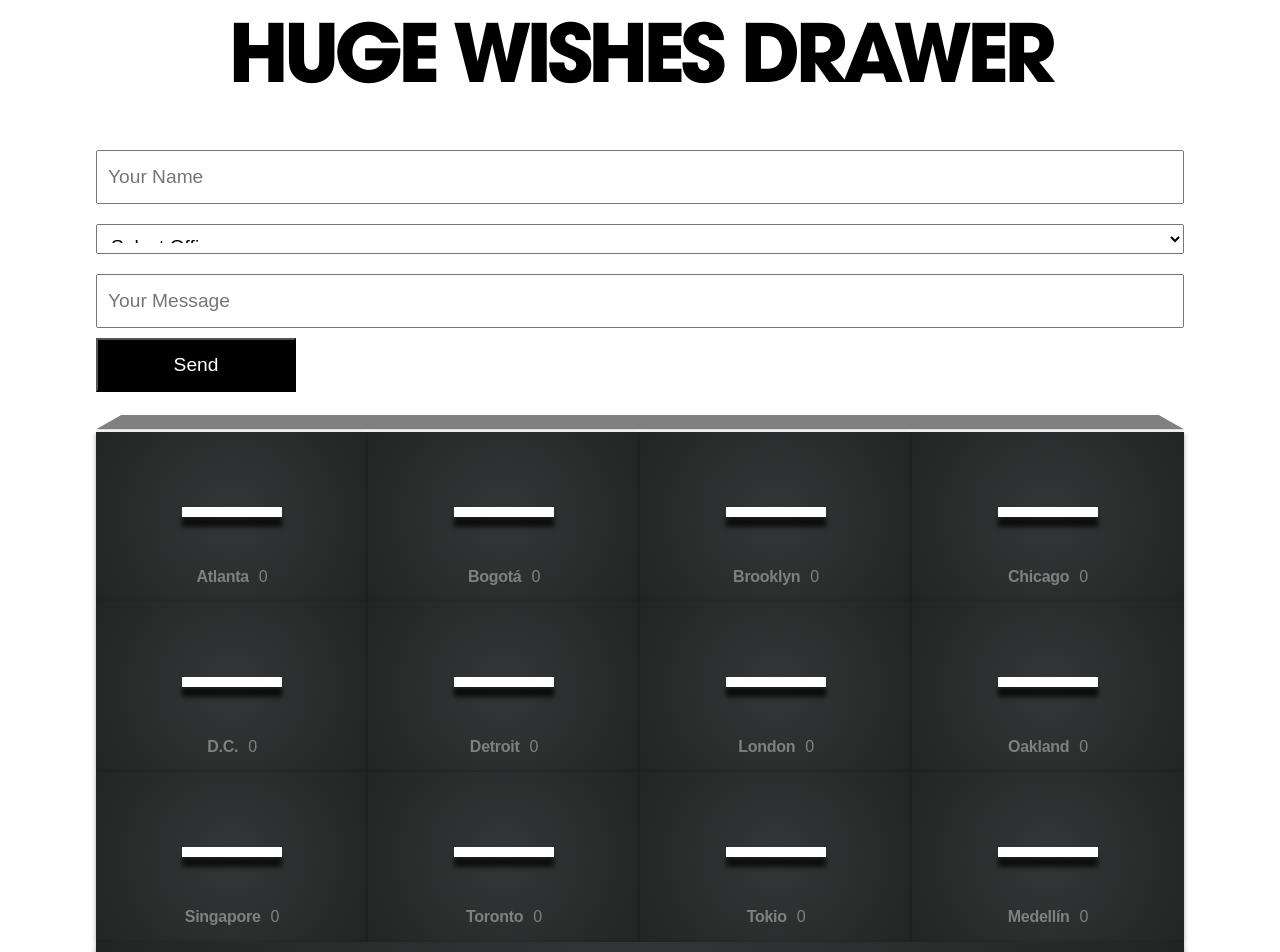
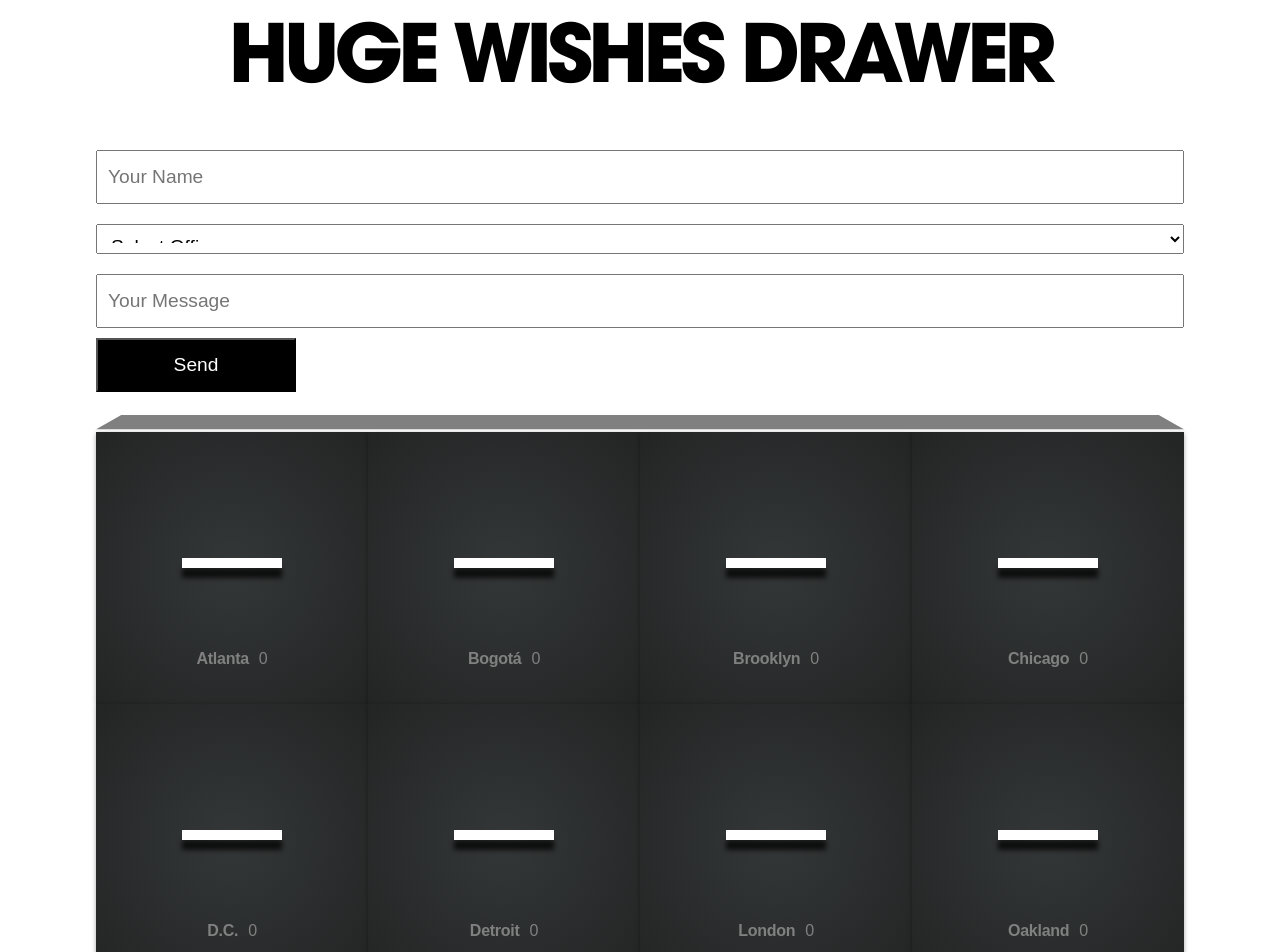
Before and after one commit to gara501/christmas2019, a React (Create React App) app in the folder christmas2019/: page / in a window 1280 px wide. Shown: the top 952 px of the page. Built offline with nearby package versions, Linux system fonts and the light colour scheme.

Commit message:
Cube animation on drawer

```diff
--- a/christmas2019/src/components/DrawerBox.js
+++ b/christmas2019/src/components/DrawerBox.js
@@ -1,10 +1,33 @@
-import React from 'react';
+import React, { useState } from "react";
 
-const DrawerBox = ({drawerBox}) => (
-  <div className={'grid-box drawer-box ' + drawerBox.id }>
-    <div className="drawer-handle">
+const DrawerBox = ({ drawerBox, setIsShowingMessages, row, col, isLast }) => {
+  const [isActive, setIsActive] = useState(false);
 
-    </div>
+  const onClick = () => {
+    setIsActive(!isActive);
+    setIsShowingMessages(!isActive);
+  };
+
+  const activeClass = isActive ? " grid-box-active" : "";
+  const style = isLast
+    ? {
+        top: "75%",
+        left: 0,
+        width: "100%"
+      }
+    : {
+        top: `${(row % 4) * 25}%`,
+        left: `${(col % 4) * 25}%`
+      };
+
+  return (
+    <div
+      className={"grid-box drawer-box cube " + drawerBox.id + activeClass}
+      style={style}
+      onClick={onClick}
+    >
+      <div className="cube-face cube-face-front">
+        <div className="drawer-handle"></div>
         <div className="drawer-content">
           <div className="drawer-sticker">
             <h4 className="drawer-title">{drawerBox.office}</h4>
@@ -12,6 +35,17 @@ const DrawerBox = ({drawerBox}) => (
           </div>
         </div>
       </div>
+      <div className="cube-face cube-face-back"></div>
+      <div className="cube-face cube-face-right"></div>
+      <div className="cube-face cube-face-left"></div>
+      <div className="cube-face cube-face-top"></div>
+      <div className="cube-face cube-face-bottom">
+        <div style={{position: 'absolute', width: 50, height: 25, background: 'red', transform: 'rotate(10deg)', left: '10%', top: '10%'}}></div>
+        <div style={{position: 'absolute', width: 50, height: 25, background: 'blue', transform: 'rotate(40deg)', left: '38%', top: '47%'}}></div>
+        <div style={{position: 'absolute', width: 50, height: 25, background: 'green', transform: 'rotate(70deg)', left: '78%', top: '85%'}}></div>
+      </div>
+    </div>
   );
+};
 
 export default DrawerBox;
--- a/christmas2019/src/components/Grid.js
+++ b/christmas2019/src/components/Grid.js
@@ -1,17 +1,70 @@
-import React  from 'react';
-import DrawerBox from './DrawerBox';
+import React, { useState, useEffect } from "react";
+import DrawerBox from "./DrawerBox";
 
-const Grid = ({wishes}) => {
+const getWishesBoxes = ({ wishes, setIsShowingMessages }) => {
+  const wishesBoxes = [];
+
+  for (let row = 0; row < 4; row++) {
+    for (let col = 0; col < 4; col++) {
+      const flatIndex = col + row * 4;
+      let isLast = false;
+
+      console.log(flatIndex);
+
+      if (flatIndex >= wishes.length) {
+        break;
+      } else if (flatIndex + 1 === wishes.length) {
+        isLast = true;
+      }
+
+      const drawerBox = wishes[flatIndex];
+
+      wishesBoxes.push(
+        <DrawerBox
+          key={drawerBox.id}
+          drawerBox={drawerBox}
+          setIsShowingMessages={setIsShowingMessages}
+          row={row}
+          col={col}
+          isLast={isLast}
+        />
+      );
+    }
+  }
+  return wishesBoxes;
+};
+
+const Grid = ({ wishes }) => {
+  console.log(wishes);
+  const [isShowingMessages, setIsShowingMessages] = useState(false);
+  const [showCubeAnimation, setShowCubeAnimaton] = useState(false);
+
+  let gridClasses = 'grid';
+
+  if (isShowingMessages) {
+    gridClasses += ' grid-showing-messages';
+  }
+
+  if (showCubeAnimation) {
+    gridClasses += ' grid-show-cube-animation';
+  }
+
+  useEffect(() => {
+    if (isShowingMessages) {
+      setTimeout(() => {
+        setShowCubeAnimaton(true);
+      }, 1200)
+    }
+  }, [isShowingMessages]);
+
   return (
-    <div className="grid">
+    <div className={gridClasses}>
       <div className="grid-header"></div>
       <div className="wrapper">
-        { wishes.map( drawerBox => (
-          <DrawerBox key={drawerBox.id} drawerBox={drawerBox} />
-        ))}
+        {getWishesBoxes({ wishes, setIsShowingMessages })}
       </div>
-  </div>
-  )
+    </div>
+  );
 };
 
 export default Grid;
--- /dev/null
+++ b/christmas2019/src/cube.css
@@ -0,0 +1,60 @@
+.cube {
+  position: relative;
+  transform-style: preserve-3d;
+  /* transform: translateZ(-21.125vw); */
+  /* will-change: all; */
+}
+
+.cube-face {
+  display: none;
+  width: 100%;
+  height: 100%;
+  position: absolute;
+  /* transition: all 1s; */
+}
+
+.cube-face-front {
+  background-image:radial-gradient(circle, var(--huge-grey-dark2), var(--huge-grey-dark));
+  display: block;
+}
+
+.grid-show-cube-animation .cube-face {
+  display: block;
+  box-shadow: black inset 0 0 0 2px;
+}
+
+.grid-box-active.cube {
+  animation: open 1.5s ease-in-out;
+  animation-delay: 1.2s;
+  animation-fill-mode: forwards;
+}
+
+.grid-show-cube-animation .cube-face-front {
+  transform: rotateY(0deg) translateZ(21.125vw);
+}
+.grid-show-cube-animation .cube-face-right {
+  transform: rotateY(90deg) translateZ(21.125vw);
+}
+.grid-show-cube-animation .cube-face-back {
+  transform: rotateY(180deg) translateZ(21.125vw);
+}
+.grid-show-cube-animation .cube-face-left {
+  transform: rotateY(-90deg) translateZ(21.125vw);
+}
+.grid-show-cube-animation .cube-face-top {
+  transform: rotateX(90deg) translateZ(21.125vw);
+}
+.grid-show-cube-animation .cube-face-bottom {
+  transform: rotateX(-90deg) translateZ(21.125vw);
+}
+
+@keyframes open {
+  0% {
+    transform: scale(0.79);
+  }
+
+  100% {
+    transform: rotateY(0deg) rotateX(-90deg) scale(1);
+    /* transform: rotateY(0deg) rotateX(-90deg) scale3d(1.2, 1.2, 1.2); */
+  }
+}
--- a/christmas2019/src/grid.css
+++ b/christmas2019/src/grid.css
@@ -4,6 +4,20 @@
   margin: 0;
   padding: 0;
   font-size: .9rem;
+}
+
+.grid-showing-messages .grid-box, .grid-showing-messages .grid-header {
+  opacity: 0;
+}
+
+.grid-showing-messages .wrapper {
+  background: transparent;
+  display: block;
+  perspective: 100vw;
+}
+
+.grid-showing-messages .grid-box-active {
+  opacity: 1;
 }
 
 .grid-header {
@@ -56,22 +70,25 @@
 
 .wrapper {
   background: var(--huge-black);
-  display: grid;
-  height: 85vh;
+  /* display: grid; */
+  /* height: 85vh;
   grid-template-rows: 25% 25% 25% 25%;
   grid-template-columns: 25% 25% 25% 25%;
   grid-template-areas:
   "box1 box2 box3 box4"
   "box5 box6 box7 box8"
   "box9 box10 box11 box12"
-  "box13 box13 box13 box13";
+  "box13 box13 box13 box13"; */
+  display: flex;
+  flex-wrap: wrap;
   margin: 0 auto 2vh auto;
+  height: 85vw;
   width: 85vw;
 }
 
 .wrapper .grid-box {
   animation: fadeIn 300ms ease-in normal backwards;
-  background-image:radial-gradient(circle, var(--huge-grey-dark2), var(--huge-grey-dark));
+  /* background-image:radial-gradient(circle, var(--huge-grey-dark2), var(--huge-grey-dark)); */
   font-size: 5rem;
   color: white;
   font-family: sans-serif;
@@ -79,10 +96,25 @@
   0 1px 5px rgba(0,0,0,0.24);
   transition: all 250ms;
   text-align: center;
-
+  position: absolute;
+  height: calc(85vw / 4);
+  width: calc(85vw / 4);
 }
 
-.wrapper .grid-box:hover {
+.grid-box-active, .grid-box-active.cube {
+  /* background-image: none; */
+  box-shadow: none;
+  left: 25% !important;
+  top: 25% !important;
+  width: 50%;
+  height: 50%;
+  transition: all 1s;
+  /* transform: translateZ(20vw); */
+  /* transform: translateY(-50%) translateX(-50%); */
+  z-index: 2;
+}
+
+.wrapper .grid-box:not(.grid-box-active):hover {
   box-shadow:0 1.5rem 2rem rgba(0,0,0,0.3),
   0 13px 15px rgba(0,0,0,0.4);
   position: relative;
--- a/christmas2019/src/index.js
+++ b/christmas2019/src/index.js
@@ -3,6 +3,7 @@ import ReactDOM from 'react-dom';
 import './index.css';
 import './HUGE-AvantGarde-Bold.css';
 import './grid.css';
+import './cube.css';
 import App from './App';
 import * as serviceWorker from './serviceWorker';
 
```
Lines whose indentation alone changed are shown as unchanged.
